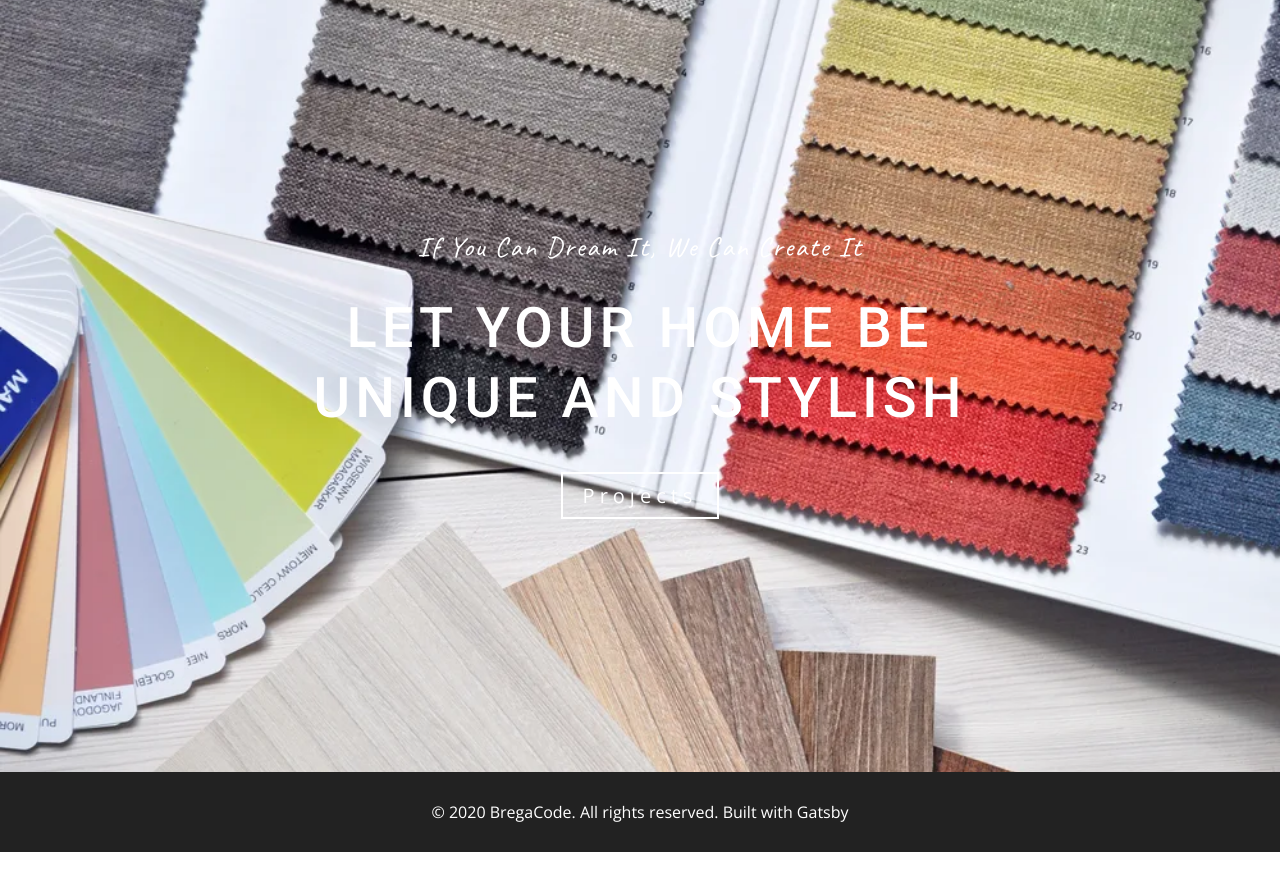
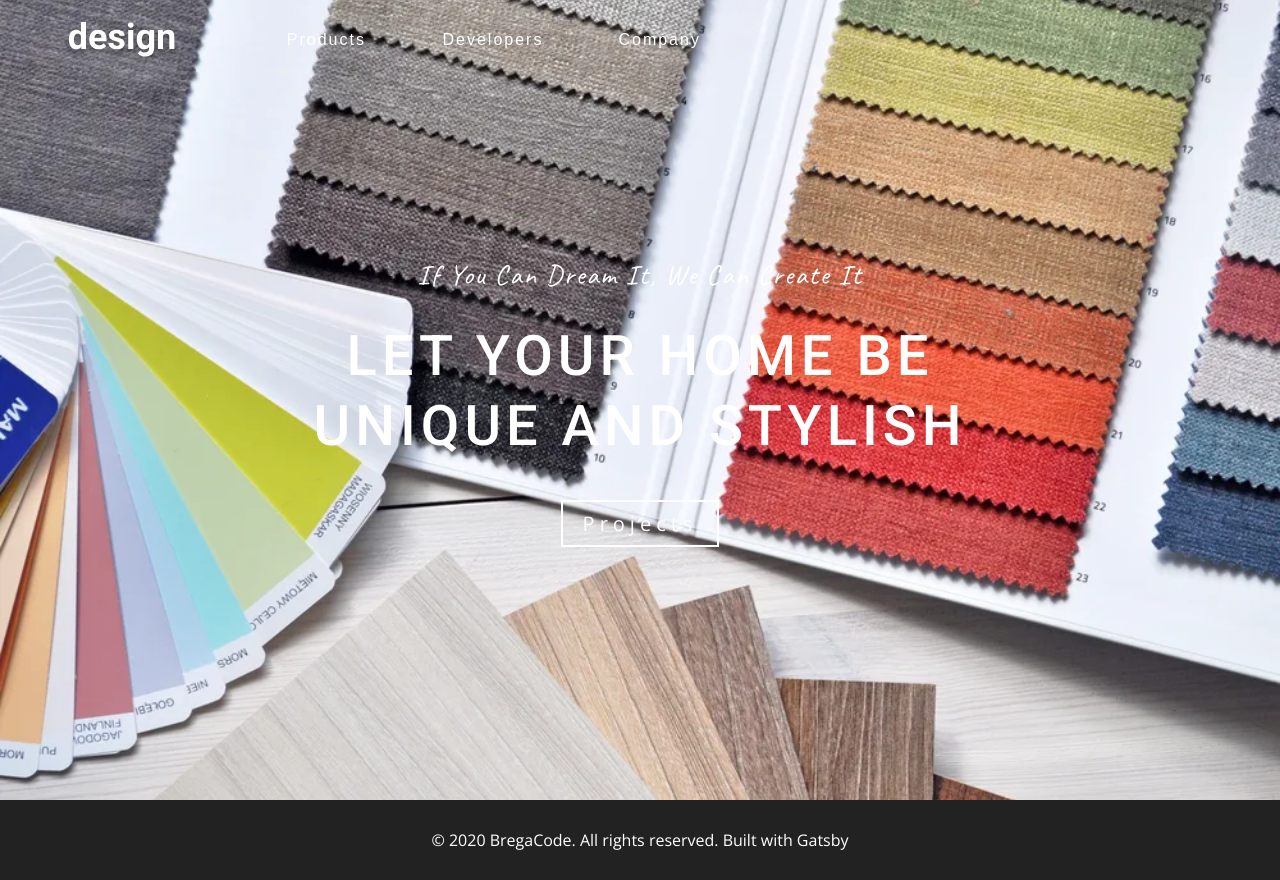
Before and after one commit to bregarulai/gatsby-airtable-design, a Gatsby site: page / in a window 1280 px wide. Before the commit the page ends 852 px from the top, so only its background shows below. Built offline with nearby package versions, Linux system fonts and the light colour scheme; Gatsby itself is replaced by a stand-in of ours.

Commit message:
created initial setup for navbar component

```diff
--- a/src/components/Navbar.js
+++ b/src/components/Navbar.js
@@ -6,7 +6,31 @@ import { Link } from "gatsby"
 import NavLink from "./NavLink"
 
 const Navbar = () => {
-  return <h2>navbar component</h2>
+  return (
+    <Wrapper>
+      <div className="nav-center">
+        <div className="nav-header">
+          <Link to="/">
+            <img src={logo} alt="logo" />
+          </Link>
+          <button className="toggle-btn">
+            <GoThreeBars />
+          </button>
+        </div>
+        <ul className="nav-links">
+          <li>
+            <button>products</button>
+          </li>
+          <li>
+            <button>developers</button>
+          </li>
+          <li>
+            <button>company</button>
+          </li>
+        </ul>
+      </div>
+    </Wrapper>
+  )
 }
 
 const Wrapper = styled.nav`
```
